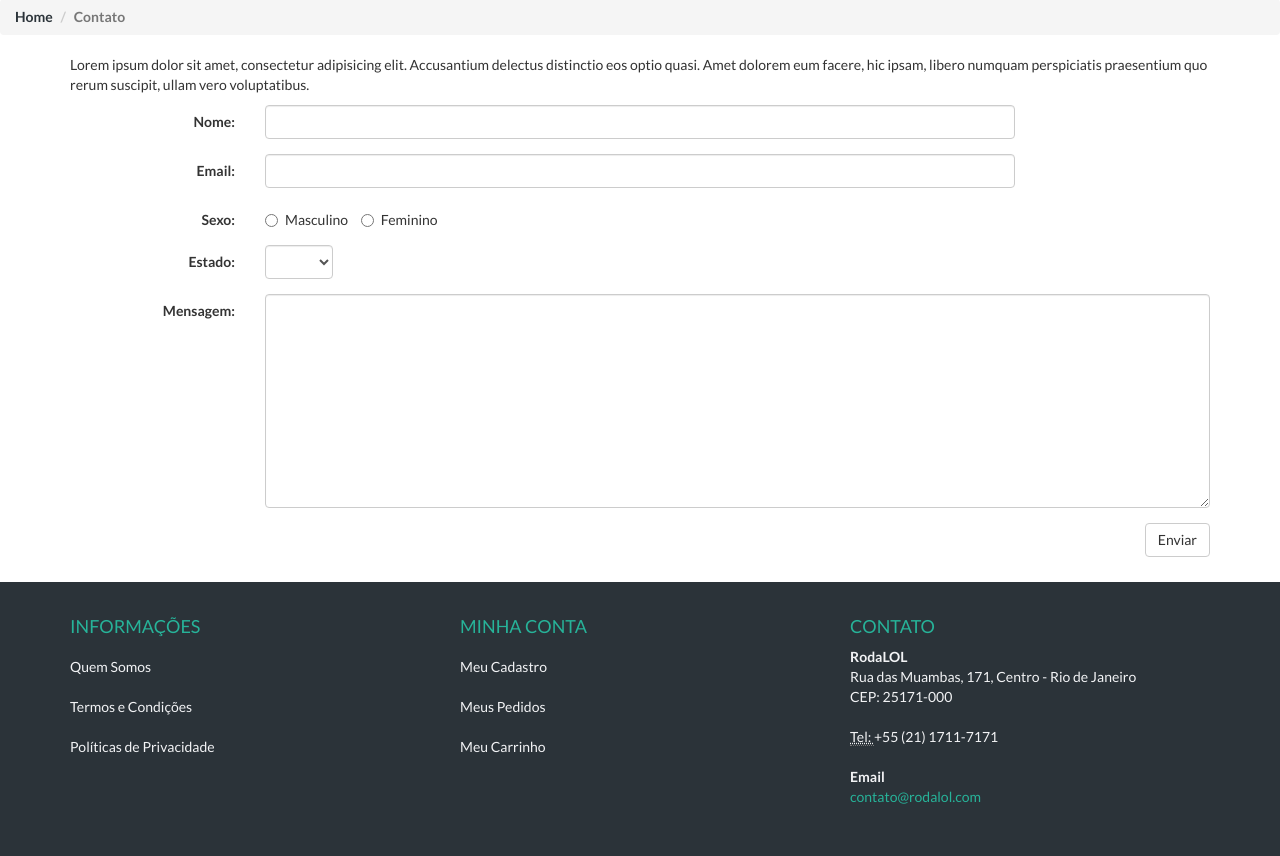
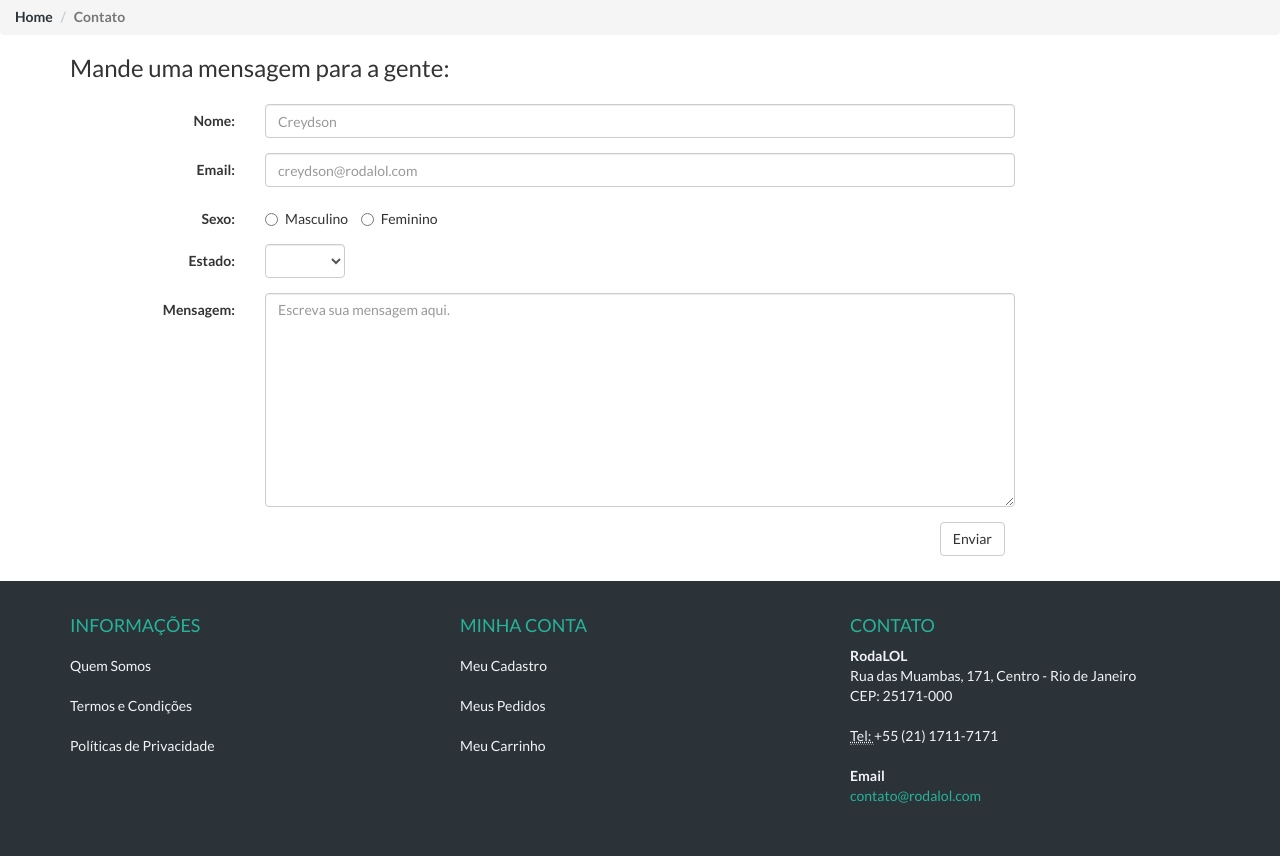
Before and after one commit to thbighead/rodalol, a Laravel app: page /contato in a window 1280 px wide. Shown: the part 106-962 px from the top of the page. Run offline with Laravel 8, Linux system fonts and the light colour scheme; settings files or empty folders that the repository lacks are supplied; some libraries are stand-ins or nearby versions.

Commit message:
pagina de contatos finalizada, faltam as paginas de "quem somos" e da area adm

```diff
--- a/public/css/style.css
+++ b/public/css/style.css
@@ -59,6 +59,9 @@ header {
 	 background-color: #2b3339;
  }
 
+h3 {
+	margin: auto auto 2% auto;
+}
 .color-green {
 	color: #27b399;
 }
@@ -79,6 +82,9 @@ header {
 .img-logo {
 	height: 70px;
 	margin-top: -23px;/*centralizar a logo na div*/
+}
+.estados {
+    width: 80px;
 }
 #destaque li > a {
 	color: #2b3339;
--- a/resources/views/admin/areaAdmin.blade.php
+++ b/resources/views/admin/areaAdmin.blade.php
@@ -1,6 +1,6 @@
 @extends('masterpage')
 
-@section('title', '&Aacute;rea Administrativa')
+@section('title', 'Área Administrativa')
 
 @section('content')
     <ol class="breadcrumb">
--- a/resources/views/contato.blade.php
+++ b/resources/views/contato.blade.php
@@ -8,24 +8,24 @@
         <li class="active">Contato</li>
     </ol>
     <div class="container">
-        <p>Lorem ipsum dolor sit amet, consectetur adipisicing elit. Accusantium delectus distinctio eos optio quasi. Amet dolorem eum facere, hic ipsam, libero numquam perspiciatis praesentium quo rerum suscipit, ullam vero voluptatibus.</p>
+        <h3>Mande uma mensagem para a gente:</h3>
 
         <form action="#" class="form-horizontal" method="post">
             <div class="form-group">
                 <label for="nome" class="col-md-2 control-label">Nome:</label>
                 <div class="col-md-8">
-                    <input type="text" class="form-control" name="nome" id="nome">
+                    <input type="text" class="form-control" placeholder="Creydson" name="nome" id="nome">
                 </div>
             </div>
             <div class="form-group">
                 <label for="email" class="col-md-2 control-label">Email:</label>
                 <div class="col-md-8">
-                    <input type="email" class="form-control" name="email" id="email">
+                    <input type="email" class="form-control" placeholder="creydson&#64;rodalol.com" name="email" id="email">
                 </div>
             </div>
             <div class="form-group">
                 <label class="col-md-2 control-label">Sexo:</label>
-                <div class="col-md-8">
+                <div class="col-md-4">
                     <label class="radio-inline" for="M">
                         <input type="radio" name="sexo" id="M">Masculino
                     </label>
@@ -37,7 +37,7 @@
             <div class="form-group">
                 <label for="estado" class="col-md-2 control-label">Estado:</label>
                 <div class="col-md-1">
-                    <select class="form-control" name="estado" id="estado">
+                    <select class="estados form-control" name="estado" id="estado">
                         <option value="" selected></option>
                         <option value="RJ">RJ</option>
                         <option value="RS">RS</option>
@@ -49,11 +49,13 @@
             </div>
             <div class="form-group">
                 <label for="msg" class="col-md-2 control-label">Mensagem:</label>
-                <div class="col-md-10">
-                    <textarea class="form-control" name="msg" id="msg" rows="10"></textarea>
+                <div class="col-md-8">
+                    <textarea class="form-control" placeholder="Escreva sua mensagem aqui." name="msg" id="msg" rows="10"></textarea>
                 </div>
             </div>
-            <input type="submit" class="pull-right btn btn-default" value="Enviar">
+            <div class="col-md-10">
+                <input type="submit" class="pull-right btn btn-default" value="Enviar">
+            </div>
         </form>
     </div>
 @endsection
--- a/resources/views/masterpage.blade.php
+++ b/resources/views/masterpage.blade.php
@@ -66,7 +66,7 @@
             <div class="col-sm-4 col-md-4 col-lg-4">
                 <h4 class="color-green">INFORMAÇÕES</h4>
                 <ul class="decoration text-left">
-                    <li><a href="#" class="color-light">Quem Somos</a></li>
+                    <li><a href="<?php echo url('quemsomos'); ?>" class="color-light">Quem Somos</a></li>
                     <li><a href="#" class="color-light">Termos e Condições</a></li>
                     <li><a href="#" class="color-light">Políticas de Privacidade</a></li>
                 </ul>
@@ -100,7 +100,7 @@
 <footer id="copyright">
     <div class="container-fluid text-center color-light">
         <p>
-            <a href="#" class="color-green">EJCM 2015</a> &copy; Todos os Direitos Reservados.
+            <a href="http://www.ejcm.com.br/" class="color-green">EJCM 2015</a> &copy; Todos os Direitos Reservados.
         </p>
     </div><!--  .container-fluid  -->
 </footer>
```
